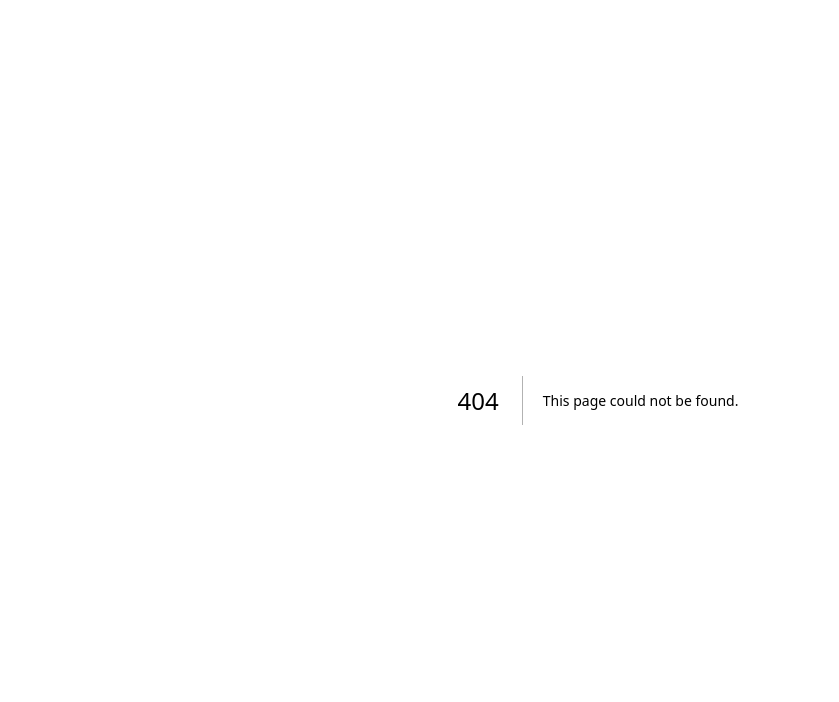
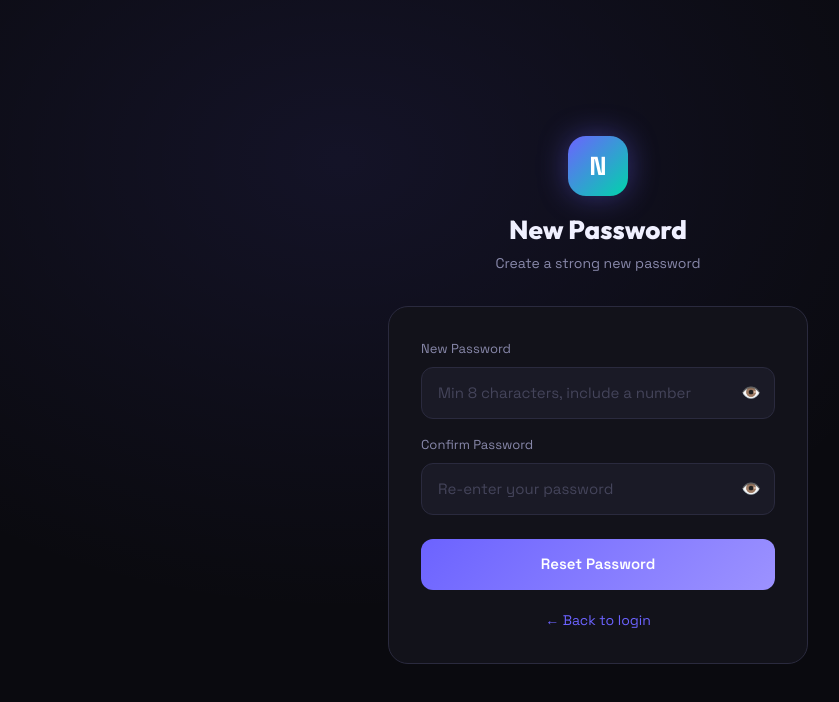
Before and after one commit to phil4857/NanePay, a Next.js app: page /auth/reset-password in a window 1280 px wide. Before the commit this address had no page. Shown: the top 702 px of the page, without its empty margins (42-881 px from the left). Built offline with nearby package versions, Linux system fonts and the light colour scheme; no server answers.

Commit message:
Add reset password form component

```diff
--- /dev/null
+++ b/app/auth/reset-password/page.tsx
@@ -0,0 +1,99 @@
+'use client'
+import { useState, Suspense } from 'react'
+import { useRouter, useSearchParams } from 'next/navigation'
+import Link from 'next/link'
+import { authAPI } from '@/lib/api'
+
+function ResetForm() {
+  const router       = useRouter()
+  const params       = useSearchParams()
+  const token        = params.get('token') || ''
+  const [form, setForm] = useState({ password: '', confirm: '' })
+  const [show, setShow] = useState({ password: false, confirm: false })
+  const [loading, setLoading] = useState(false)
+  const [error, setError]     = useState('')
+  const [done, setDone]       = useState(false)
+
+  const submit = async () => {
+    if (!form.password || !form.confirm) return setError('Please fill in all fields')
+    if (form.password.length < 8) return setError('Password must be at least 8 characters')
+    if (!/\d/.test(form.password)) return setError('Password must contain at least one number')
+    if (form.password !== form.confirm) return setError('Passwords do not match')
+    setError(''); setLoading(true)
+    try {
+      await authAPI.resetPassword({ token, password: form.password })
+      setDone(true)
+      setTimeout(() => router.push('/auth/login'), 2000)
+    } catch (err: any) {
+      setError(err.response?.data?.error || 'Reset failed. Try again.')
+    } finally { setLoading(false) }
+  }
+
+  const inputStyle = { width: '100%', padding: '14px 16px', paddingRight: '48px', borderRadius: '12px', background: '#1A1A26', border: '1px solid #2A2A3E', color: '#F0F0FF', fontSize: '15px', outline: 'none', boxSizing: 'border-box' as const }
+
+  return (
+    <div style={{ background: '#12121A', border: '1px solid #2A2A3E', borderRadius: '20px', padding: '32px' }}>
+      {done ? (
+        <div style={{ textAlign: 'center' }}>
+          <div style={{ fontSize: '48px', marginBottom: '12px' }}>✅</div>
+          <h3 style={{ fontFamily: 'Outfit, sans-serif', fontWeight: 700, fontSize: '20px', marginBottom: '8px' }}>Password Reset!</h3>
+          <p style={{ color: '#8888AA' }}>Redirecting to login...</p>
+        </div>
+      ) : (
+        <>
+          {error && <div style={{ background: 'rgba(255,69,96,0.1)', border: '1px solid rgba(255,69,96,0.25)', borderRadius: '10px', padding: '12px 14px', marginBottom: '20px', color: '#FF4560', fontSize: '13px' }}>⚠️ {error}</div>}
+          {[
+            { key: 'password', label: 'New Password', placeholder: 'Min 8 characters, include a number' },
+            { key: 'confirm',  label: 'Confirm Password', placeholder: 'Re-enter your password' },
+          ].map(({ key, label, placeholder }) => (
+            <div key={key} style={{ marginBottom: '16px' }}>
+              <label style={{ display: 'block', color: '#8888AA', fontSize: '13px', marginBottom: '8px' }}>{label}</label>
+              <div style={{ position: 'relative' }}>
+                <input type={(show as any)[key] ? 'text' : 'password'} placeholder={placeholder}
+                  value={(form as any)[key]} onChange={e => setForm({ ...form, [key]: e.target.value })}
+                  style={{ ...inputStyle, borderColor: key === 'confirm' && form.confirm ? (form.confirm === form.password ? '#00D4AA' : '#FF4560') : '#2A2A3E' }} />
+                <button type="button" onClick={() => setShow({ ...show, [key]: !(show as any)[key] })}
+                  style={{ position: 'absolute', right: '14px', top: '50%', transform: 'translateY(-50%)', background: 'none', border: 'none', cursor: 'pointer', color: '#44445A', fontSize: '16px' }}>
+                  {(show as any)[key] ? '🙈' : '👁️'}
+                </button>
+              </div>
+              {key === 'confirm' && form.confirm && (
+                <p style={{ color: form.confirm === form.password ? '#00D4AA' : '#FF4560', fontSize: '11px', marginTop: '5px' }}>
+                  {form.confirm === form.password ? '✅ Passwords match' : '❌ Passwords do not match'}
+                </p>
+              )}
+            </div>
+          ))}
+          <button onClick={submit} disabled={loading} style={{
+            width: '100%', padding: '14px', borderRadius: '12px', marginTop: '8px',
+            background: 'linear-gradient(135deg, #6C63FF, #9C92FF)',
+            border: 'none', color: '#fff', fontSize: '15px', fontWeight: 600,
+            cursor: loading ? 'not-allowed' : 'pointer', opacity: loading ? 0.7 : 1,
+          }}>
+            {loading ? 'Resetting...' : 'Reset Password'}
+          </button>
+        </>
+      )}
+      <p style={{ textAlign: 'center', color: '#8888AA', fontSize: '14px', marginTop: '20px' }}>
+        <Link href="/auth/login" style={{ color: '#6C63FF', textDecoration: 'none' }}>← Back to login</Link>
+      </p>
+    </div>
+  )
+}
+
+export default function ResetPasswordPage() {
+  return (
+    <div style={{ minHeight: '100vh', background: '#0A0A0F', display: 'flex', alignItems: 'center', justifyContent: 'center', padding: '24px', backgroundImage: 'radial-gradient(ellipse at 30% 20%, rgba(108,99,255,0.1) 0%, transparent 50%)' }}>
+      <div style={{ width: '100%', maxWidth: '420px' }}>
+        <div style={{ textAlign: 'center', marginBottom: '32px' }}>
+          <div style={{ width: '60px', height: '60px', borderRadius: '18px', margin: '0 auto 14px', background: 'linear-gradient(135deg, #6C63FF, #00D4AA)', display: 'flex', alignItems: 'center', justifyContent: 'center', fontSize: '26px', fontWeight: 800, color: '#fff', boxShadow: '0 0 30px rgba(108,99,255,0.4)' }}>N</div>
+          <h1 style={{ fontFamily: 'Outfit, sans-serif', fontWeight: 800, fontSize: '26px', color: '#F0F0FF', marginBottom: '4px' }}>New Password</h1>
+          <p style={{ color: '#8888AA', fontSize: '14px' }}>Create a strong new password</p>
+        </div>
+        <Suspense fallback={<div style={{ color: '#8888AA', textAlign: 'center' }}>Loading...</div>}>
+          <ResetForm />
+        </Suspense>
+      </div>
+    </div>
+  )
+}
```
